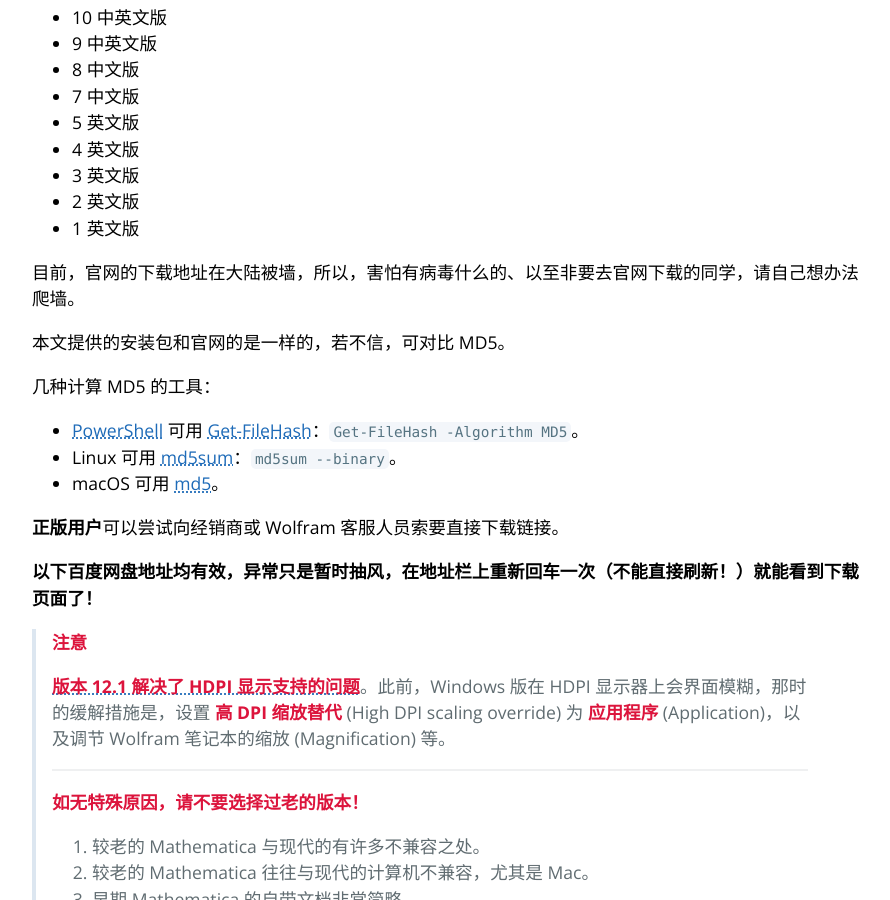
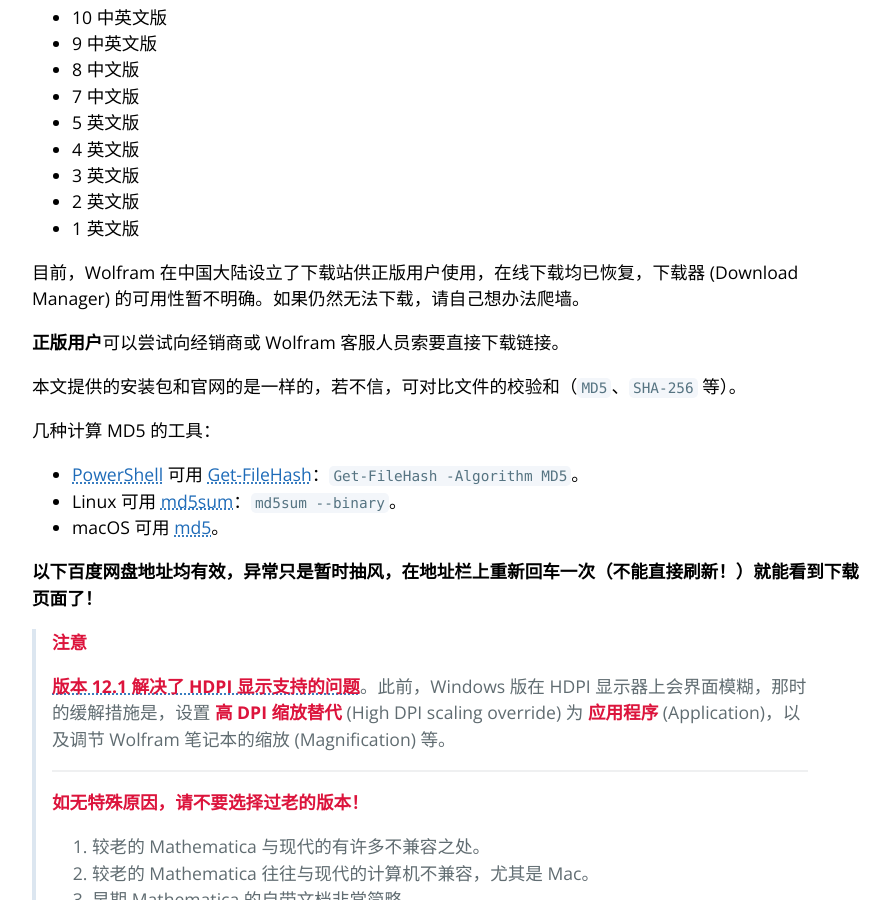
Before and after one commit to TieBaMma/InstallTutorial, a Jekyll site: the page built from index.md, in a window 1280 px wide and 900 px high, scrolled down 3330 px. Shown: the whole window, without its empty margins (192-1082 px from the left). Built offline with Jekyll 4.4.1, drawn with Linux system fonts in a browser that asks for light colours.

Commit message:
更新 SharePoint-API 链接 (#55)
* 更新 SharePoint-API 链接

随 OneDrive 文件夹微调，更新 SharePoint-API 链接。
更新官网下载可用性。

* SHA-256改为大写

Co-authored-by: Lemmingh <43396014+Lemmingh@users.noreply.github.com>

* Update index.md

Co-authored-by: Lemmingh <43396014+Lemmingh@users.noreply.github.com>

Co-authored-by: Lemmingh <43396014+Lemmingh@users.noreply.github.com>
Co-authored-by: TieBaMma <xzcyr@163.com>

```diff
--- a/index.md
+++ b/index.md
@@ -117,17 +117,17 @@
 * 2 英文版
 * 1 英文版
 
-目前，官网的下载地址在大陆被墙，所以，害怕有病毒什么的、以至非要去官网下载的同学，请自己想办法爬墙。
+目前，Wolfram 在中国大陆设立了下载站供正版用户使用，在线下载均已恢复，下载器 (Download Manager) 的可用性暂不明确。如果仍然无法下载，请自己想办法爬墙。
 
-本文提供的安装包和官网的是一样的，若不信，可对比 MD5。
+**正版用户**可以尝试向经销商或 Wolfram 客服人员索要直接下载链接。
+
+本文提供的安装包和官网的是一样的，若不信，可对比文件的校验和（`MD5`、`SHA-256` 等）。
 
 几种计算 MD5 的工具：
 
 * [PowerShell](https://docs.microsoft.com/powershell/) 可用 [Get-FileHash](https://docs.microsoft.com/en-us/powershell/module/microsoft.powershell.utility/get-filehash)：`Get-FileHash -Algorithm MD5`。
 * Linux 可用 [md5sum](https://linux.die.net/man/1/md5sum)：`md5sum --binary`。
 * macOS 可用 [md5](https://osxdaily.com/2009/10/13/check-md5-hash-on-your-mac/)。
-
-**正版用户**可以尝试向经销商或 Wolfram 客服人员索要直接下载链接。
 
 **以下百度网盘地址均有效，异常只是暂时抽风，在地址栏上重新回车一次（不能直接刷新！）就能看到下载页面了！**
 
@@ -178,8 +178,7 @@
 
 * (12.1.1) Windows 英文 + Linux 英文 + Mac 英文
   * [百度网盘](https://pan.baidu.com/s/1OKtjGDdj8HN3JgtfW7_ppQ) 提取码：`ftci`
-
-  * [SharePoint-API](https://mmamirror.herokuapp.com/%E5%AE%89%E8%A3%85%E5%8C%85/12.1.1/)
+  * [SharePoint-API](https://mmamirror.herokuapp.com/%E5%AE%89%E8%A3%85%E5%8C%85/12.1.1/EN/)
 
 ### Mathematica 12.1.0
 
@@ -198,7 +197,7 @@
 > 天翼云盘也会限制单线程下载速度，可以通过 Aria2、IDM 等软件进行多线程下载。
 
 * (12.1.0) Windows 中文 + Linux 中文 + Mac 中文
-  * [SharePoint-API](https://mmamirror.herokuapp.com/%E5%AE%89%E8%A3%85%E5%8C%85/12.1/) （支持使用 Aria2、IDM 等下载）
+  * [SharePoint-API](https://mmamirror.herokuapp.com/%E5%AE%89%E8%A3%85%E5%8C%85/12.1.0/) （支持使用 Aria2、IDM 等下载）
 
 * (12.1.0) Windows 中文 + Windows 下载器
   * [天翼云盘](https://cloud.189.cn/t/6zeMni2iQnuu) 提取码：`jry9`
```
